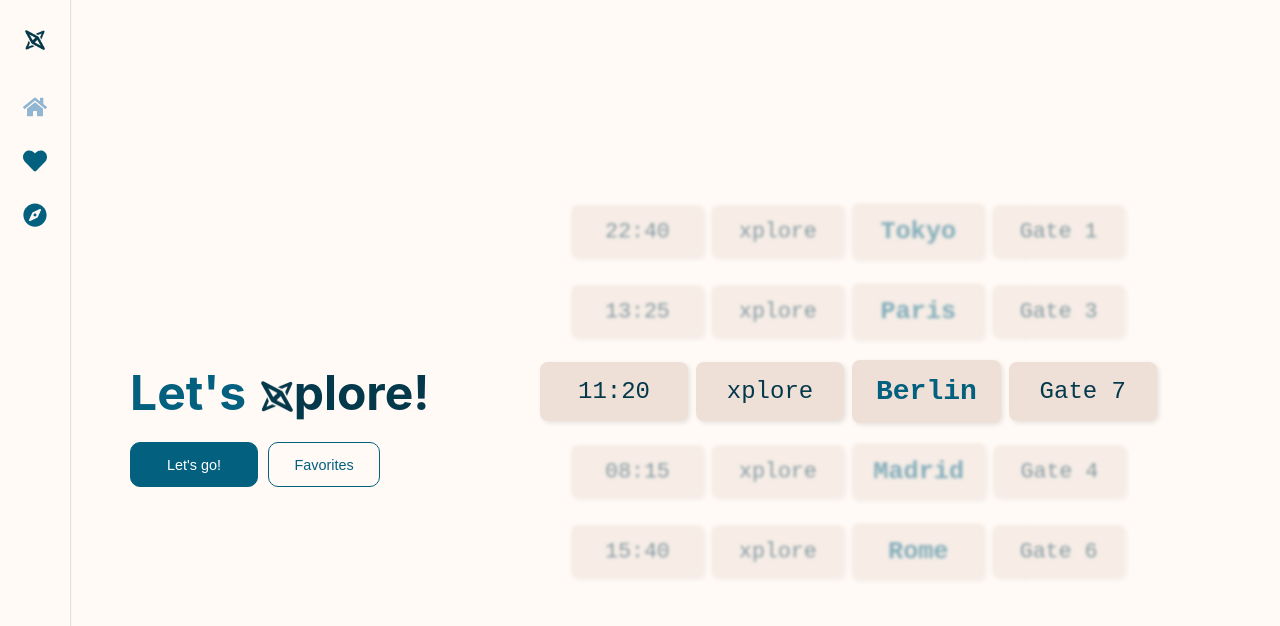
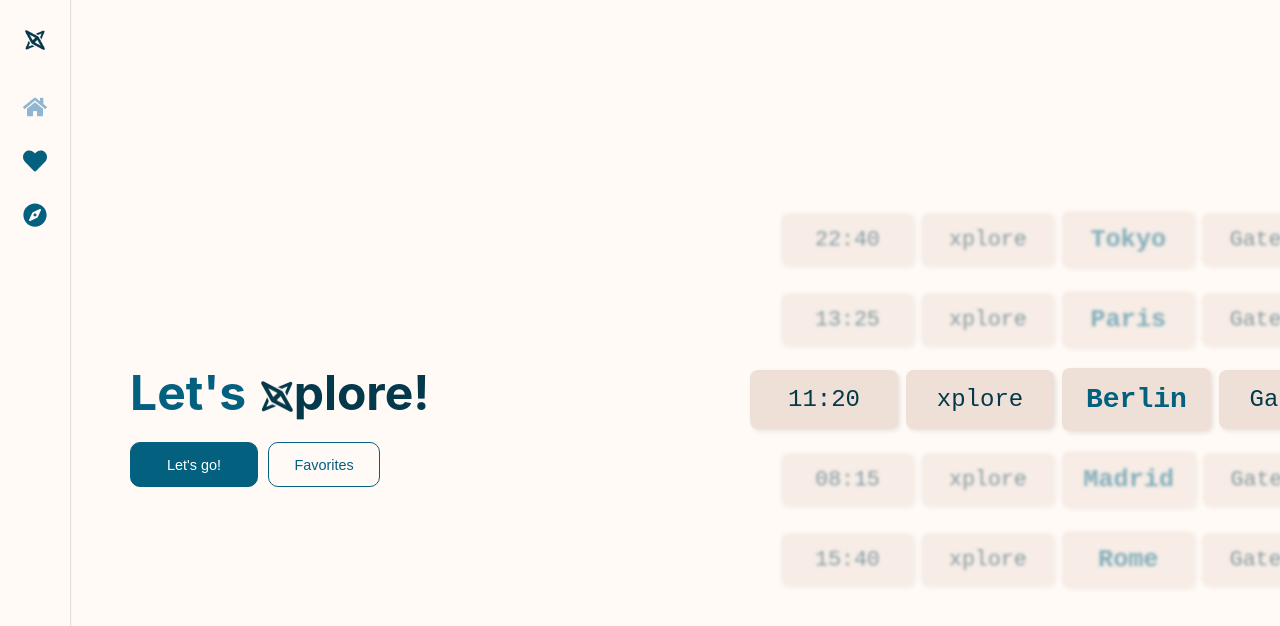
Before and after one commit to adriannazwierzchowska/xplore, a React (Create React App) app in the folder frontend/: page / in a window 1280 px wide. Shown: the top 626 px of the page. Built offline with nearby package versions, Linux system fonts and the light colour scheme.

Commit message:
Made flight board static in login, register, home. Fixed last flights display

```diff
--- a/frontend/src/App.js
+++ b/frontend/src/App.js
@@ -15,7 +15,7 @@ import AskToContinue from './views/AskToContinue';
 import Favorites from './views/Favorites';
 import Sidebar from './Sidebar';
 import FlightSearch from './views/FlightSearch';
-
+import FlightBoard from './views/FlightBoard';
 
 import { ToastContainer } from 'react-toastify';
 import 'react-toastify/dist/ReactToastify.css';
@@ -23,10 +23,19 @@ import 'react-toastify/dist/ReactToastify.css';
 function App() {
   const location = useLocation();
   const username = localStorage.getItem("authToken");
+  const showFlightBoard = ['/', '/login', '/register'].includes(location.pathname);
+  const isAuthenticated = !!username;
+  const shouldShowFlightBoard = showFlightBoard && (location.pathname !== '/' || !isAuthenticated);
+
 
   return (
     <>
       <Sidebar username={username} />
+      {shouldShowFlightBoard && (
+        <div className="flight-board-wrapper-fixed">
+          <FlightBoard />
+        </div>
+      )}
       <AnimatePresence mode="wait">
         <Routes location={location} key={location.pathname}>
           <Route
--- a/frontend/src/components/LastFlightsDisplay.js
+++ b/frontend/src/components/LastFlightsDisplay.js
@@ -23,36 +23,39 @@ const FlightCard = ({ flightSearchData, index }) => {
         }
     };
 
+    const isRoundTrip = return_date && return_date !== departure_date;
+
     return (
         <motion.div
-            className="flight-card-search"
+            className="flight-card-redesigned"
             initial={{ opacity: 0, y: 20 }}
             animate={{ opacity: 1, y: 0 }}
             transition={{ delay: index * 0.05 }}
-            style={{ flexGrow: 0 }}
         >
-            <div className="flight-info">
-                <div className="flight-route">
-                    <span className="airport-code">{originAirport}</span>
-                    <span className="arrow">?</span>
-                    <span className="airport-code">{destinationAirport}</span>
+            <div className="flight-leg">
+                <span className="leg-date">{departure_date}</span>
+                <span className="leg-airport">{originAirport}</span>
+                <div className="leg-line-container">
+                    <div className="leg-line"></div>
                 </div>
-                <div className="flight-dates">
-                    <div className="date-info">
-                        <span className="date-label">Departure</span>
-                        <span className="date-value">{departure_date}</span>
+                <span className="leg-airport">{destinationAirport}</span>
             </div>
-                    {return_date && (
-                        <div className="date-info">
-                            <span className="date-label">Return</span>
-                            <span className="date-value">{return_date}</span>
+
+            {isRoundTrip && (
+                <div className="flight-leg">
+                    <span className="leg-date">{return_date}</span>
+                    <span className="leg-airport">{destinationAirport}</span>
+                    <div className="leg-line-container">
+                        <div className="leg-line"></div>
+                    </div>
+                    <span className="leg-airport">{originAirport}</span>
                 </div>
             )}
-                </div>
-                <div className="flight-price">
+
+            <div className="flight-footer">
+                <div className="flight-price-info">
                     <span className="price">{price}</span>
-                    {seller && <span className="seller">via {seller}</span>}
-                </div>
+                    <span className="seller">via {seller}</span>
                 </div>
                 <motion.button
                     onClick={handleBookFlight}
@@ -60,8 +63,9 @@ const FlightCard = ({ flightSearchData, index }) => {
                     whileHover={{ scale: 1.05 }}
                     whileTap={{ scale: 0.95 }}
                 >
-                Book now
+                    Let's go
                 </motion.button>
+            </div>
         </motion.div>
     );
 };
@@ -74,7 +78,7 @@ const LastFlightsDisplay = () => {
     useEffect(() => {
         setLoading(true);
         const storedFlights = JSON.parse(localStorage.getItem('lastFlightSearches')) || [];
-        setLastFlights(storedFlights);
+        setLastFlights(storedFlights.slice(0, 4));
         setLoading(false);
     }, []);
 
--- a/frontend/src/css/flight.css
+++ b/frontend/src/css/flight.css
@@ -16,14 +16,14 @@
   justify-content: space-around;
 }
 
-.flight-board-wrapper {
+.flight-board-wrapper-fixed {
   width: 100%;
   display: flex;
   justify-content: center;
   align-items: center;
   overflow: hidden;
-  margin-left: -40px !important;
-  margin-bottom: 5rem;
+  margin-left: 750px !important;
+  margin-bottom: 4rem;
 }
 
 .flight-container {
@@ -60,3 +60,9 @@ transform: translateX(-50%);
   font-weight: 600;
   color: var(--blue-2);
 }
+
+@media (max-width: 1200px) {
+  .flight-board-wrapper-fixed {
+    display: none;
+  }
+}
--- a/frontend/src/css/home-extended.css
+++ b/frontend/src/css/home-extended.css
@@ -57,7 +57,7 @@
   padding: 20px 20px 0px 20px;
   background-color: var(--background-color);
   border-radius: 8px;
-  min-height: 230px;
+  min-height: 250px;
   width: 100%;
   box-sizing: border-box;
   margin-bottom: -0px;
@@ -459,8 +459,8 @@
     z-index: 1001;
 }
 .loading-spinner.large {
-    width: 60px;
-    height: 60px;
+    width: 50px;
+    height: 50px;
     border-width: 5px;
 }
 
--- a/frontend/src/css/index.css
+++ b/frontend/src/css/index.css
@@ -1,6 +1,26 @@
 :root {
   --main-content-left-offset: 90px;
   --background-color: #FFFAF6;
+}
+
+* {
+    scrollbar-width: none;
+    -ms-overflow-style: none;
+}
+
+*::-webkit-scrollbar {
+    display: none;
+}
+
+html, body {
+    overflow-x: hidden;
+    scrollbar-width: none;
+    -ms-overflow-style: none;
+}
+
+html::-webkit-scrollbar,
+body::-webkit-scrollbar {
+    display: none;
 }
 
 body {
--- a/frontend/src/views/Home.js
+++ b/frontend/src/views/Home.js
@@ -162,11 +162,6 @@ const Home = () => {
                     <FaPlaneDeparture className="text-4xl text-yellow-500" />
                 </motion.div>
             )}
-            {!isAuthenticated && (
-                <div className="flight-board-wrapper">
-                    <FlightBoard />
-                </div>
-            )}
 
             {placeForSidebar && (
                 <PlaceDetailsSidebar
--- a/frontend/src/views/Login.js
+++ b/frontend/src/views/Login.js
@@ -101,9 +101,6 @@ const Login = () => {
                 }
             </motion.form>
             </div>
-            <div className="flight-board-wrapper">
-                <FlightBoard />
-            </div>
              <motion.div
                  className="bottom-button-group"
                  initial={{ opacity: 0 }}
--- a/frontend/src/views/Register.js
+++ b/frontend/src/views/Register.js
@@ -112,9 +112,6 @@ const Register = () => {
                 </motion.p>}
             </motion.form>
             </div>
-            <div className="flight-board-wrapper">
-                <FlightBoard />
-            </div>
              <motion.div
                  className="bottom-button-group"
                  initial={{ opacity: 0 }}
```
Lines whose indentation alone changed are shown as unchanged.
